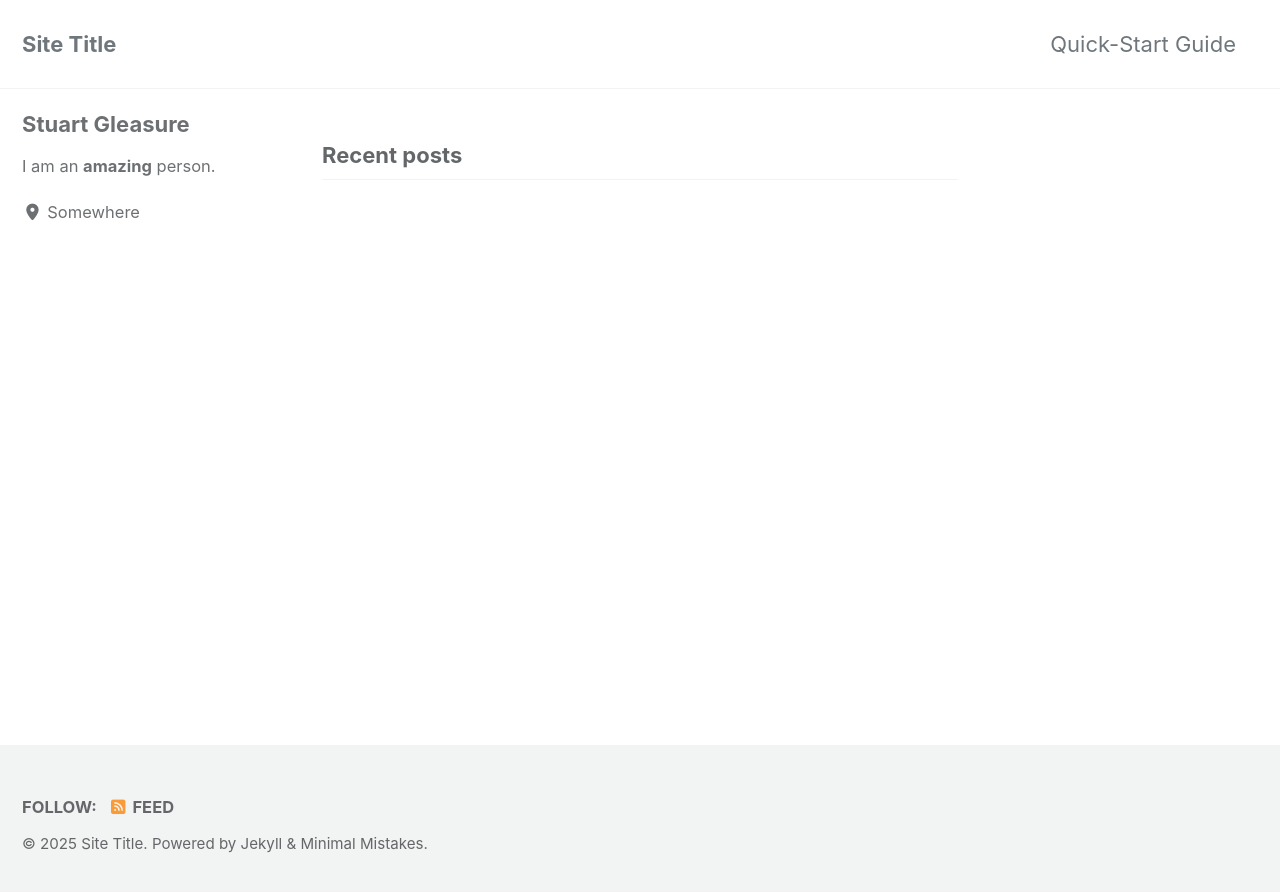
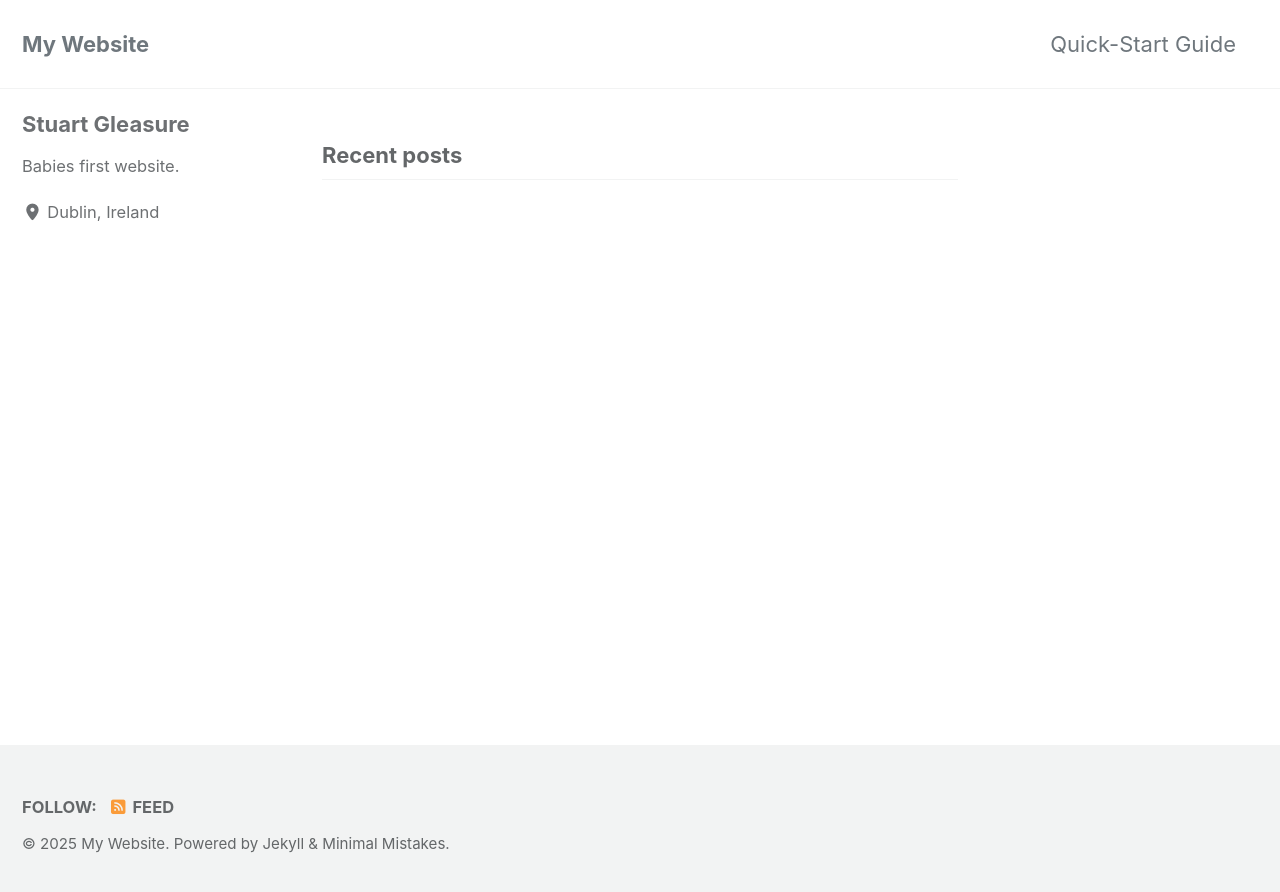
Before and after one commit to TinoStu/TinoStu.github.io, a Jekyll site: the page built from index.html, in a window 1280 px wide. Shown: the top 892 px of the page. Built offline with Jekyll 4.4.1, drawn with Linux system fonts in a browser that asks for light colours; cached includes are drawn as plain includes; the list of posts is cut into pages by our own code.

Commit message:
fourth changes

```diff
--- a/_config.yml
+++ b/_config.yml
@@ -17,7 +17,7 @@ minimal_mistakes_skin    : "default" # "air", "aqua", "contrast", "dark", "dirt"
 # Site Settings
 locale                   : "en-US"
 rtl                      : # true, false (default) # turns direction of the page into right to left for RTL languages
-title                    : "Site Title"
+title                    : "My Website"
 title_separator          : "-"
 subtitle                 : # site tagline that appears below site title in masthead
 name                     : "Your Name"
@@ -115,8 +115,8 @@ analytics:
 author:
   name             : "Stuart Gleasure"
   avatar           : # path of avatar image, e.g. "/assets/images/bio-photo.jpg"
-  bio              : "I am an **amazing** person."
-  location         : "Somewhere"
+  bio              : "Babies first website."
+  location         : "Dublin, Ireland"
   email            :
   links:
     - label: "Email"
@@ -127,7 +127,7 @@ author:
       # url: "https://your-website.com"
     - label: "Twitter"
       icon: "fab fa-fw fa-twitter-square"
-      # url: "https://twitter.com/"
+      # url: "https://x.com/StuartGleasure"
     - label: "Facebook"
       icon: "fab fa-fw fa-facebook-square"
       # url: "https://facebook.com/"
```
